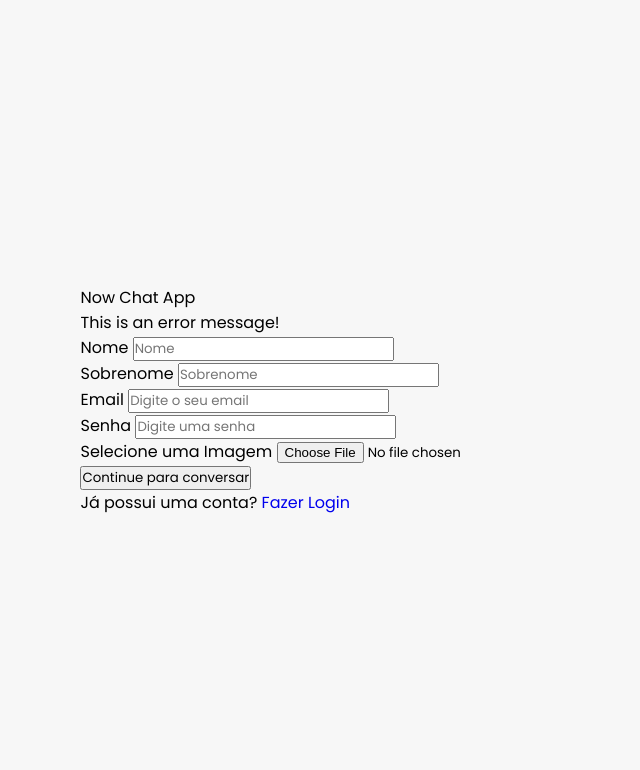
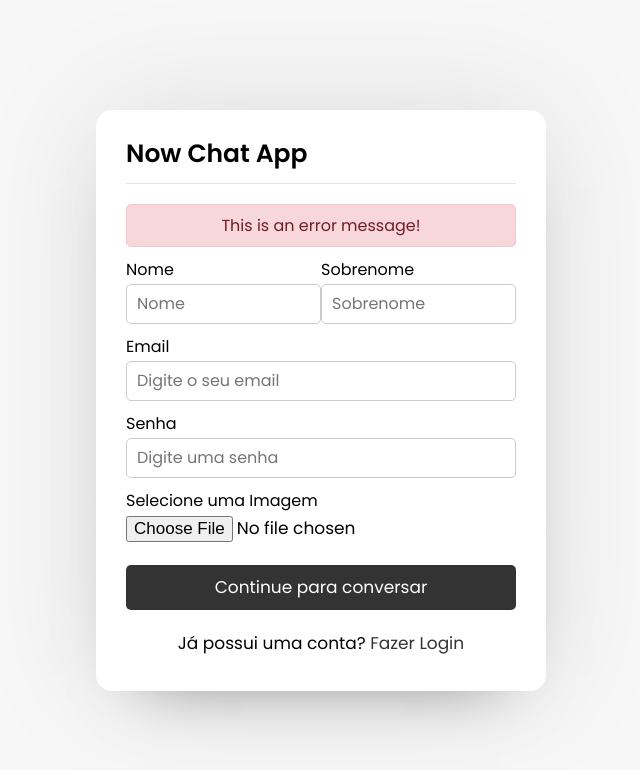
Before and after one commit to marcovicar/chatApp, a PHP site: page / in a window 1280 px wide. Shown: the top 770 px of the page, without its empty margins (319-959 px from the left). Run offline with PHP 8.4, Linux system fonts and the light colour scheme.

Commit message:
Criação da parte index (cadastro) e a parte cadastrar + CSS

```diff
--- a/css/style.css
+++ b/css/style.css
@@ -14,3 +14,116 @@ body {
     min-height: 100vh;
     background: #f7f7f7;
 }
+
+.wrapper {
+    background: #fff;
+    width: 450px;
+    border-radius: 16px;
+    box-shadow: 0 0 128px 0 rgba(0, 0, 0, 0.1), 0 32px 64px -48px rgba(0, 0, 0, 0.5);
+}
+
+
+/* Signup Form CSS Code */
+
+.form {
+    padding: 25px 30px;
+}
+
+.form header {
+    font-size: 25px;
+    font-weight: 600;
+    padding-bottom: 10px;
+    border-bottom: 1px solid #e6e6e6;
+}
+
+.form form {
+    margin: 20px 0;
+}
+
+
+/* ERROR MESSAGE */
+
+.form form .error-txt {
+    color: #721c24;
+    background: #f8d7da;
+    padding: 8px 10px;
+    text-align: center;
+    border-radius: 5px;
+    margin-bottom: 10px;
+    border: 1px solid #f5c6cb;
+}
+
+.form form .name-details {
+    display: flex;
+}
+
+.form .name-details .fiel:first-child {
+    margin-right: 10px;
+}
+
+.form .name-details .fiel:last-child {
+    margin-left: 10px;
+}
+
+.form form .field {
+    display: flex;
+    position: relative;
+    flex-direction: column;
+    margin-bottom: 10px;
+}
+
+.form form .field label {
+    margin-bottom: 2px;
+}
+
+.form form .input input {
+    outline: none;
+}
+
+.form form .input input {
+    height: 40px;
+    width: 100%;
+    font-size: 16px;
+    padding: 0 10px;
+    border: 1px solid #ccc;
+    border-radius: 5px;
+}
+
+.form form .image input {
+    font-size: 17px;
+}
+
+.form form .button input {
+    margin-top: 13px;
+    height: 45px;
+    border: none;
+    font-size: 17px;
+    font-weight: 400;
+    background: #333;
+    color: #fff;
+    border-radius: 5px;
+    cursor: pointer;
+}
+
+.form form .field i {
+    position: absolute;
+    right: 15px;
+    color: #ccc;
+    top: 70%;
+    transform: translateY(-50%);
+    cursor: pointer;
+}
+
+.form .link {
+    text-align: center;
+    margin: 10px 0;
+    font-size: 17px;
+}
+
+.form .link a {
+    color: #333;
+}
+
+.form .link a:hover {
+    text-decoration: underline;
+}
--- a/index.php
+++ b/index.html
@@ -16,28 +16,28 @@
             <form action="#">
                 <div class="error-txt">This is an error message!</div>
                 <div class="name-details">
-                    <div class="field">
+                    <div class="field input">
                         <label>Nome</label>
                         <input type="text" name="firstname" placeholder="Nome">
                     </div>
-                    <div class="field">
+                    <div class="field input">
                         <label>Sobrenome</label>
                         <input type="text" name="lastname" placeholder="Sobrenome">
                     </div>
                 </div>
-                    <div class="field">
+                    <div class="field input">
                         <label>Email</label>
                         <input type="text" name="email" placeholder="Digite o seu email">
                     </div>
-                    <div class="field">
+                    <div class="field input">
                         <label>Senha</label>
                         <input type="text" name="password" placeholder="Digite uma senha">
                     </div>
-                    <div class="field">
+                    <div class="field image">
                         <label>Selecione uma Imagem</label>
                         <input type="file" name="image">
                     </div>
-                    <div class="field">
+                    <div class="field button">
                         <input type="submit" name="submit" value="Continue para conversar">
                     </div>
             </form>
```
Also changed, not shown: login.html (added, +39 -0 lines).
